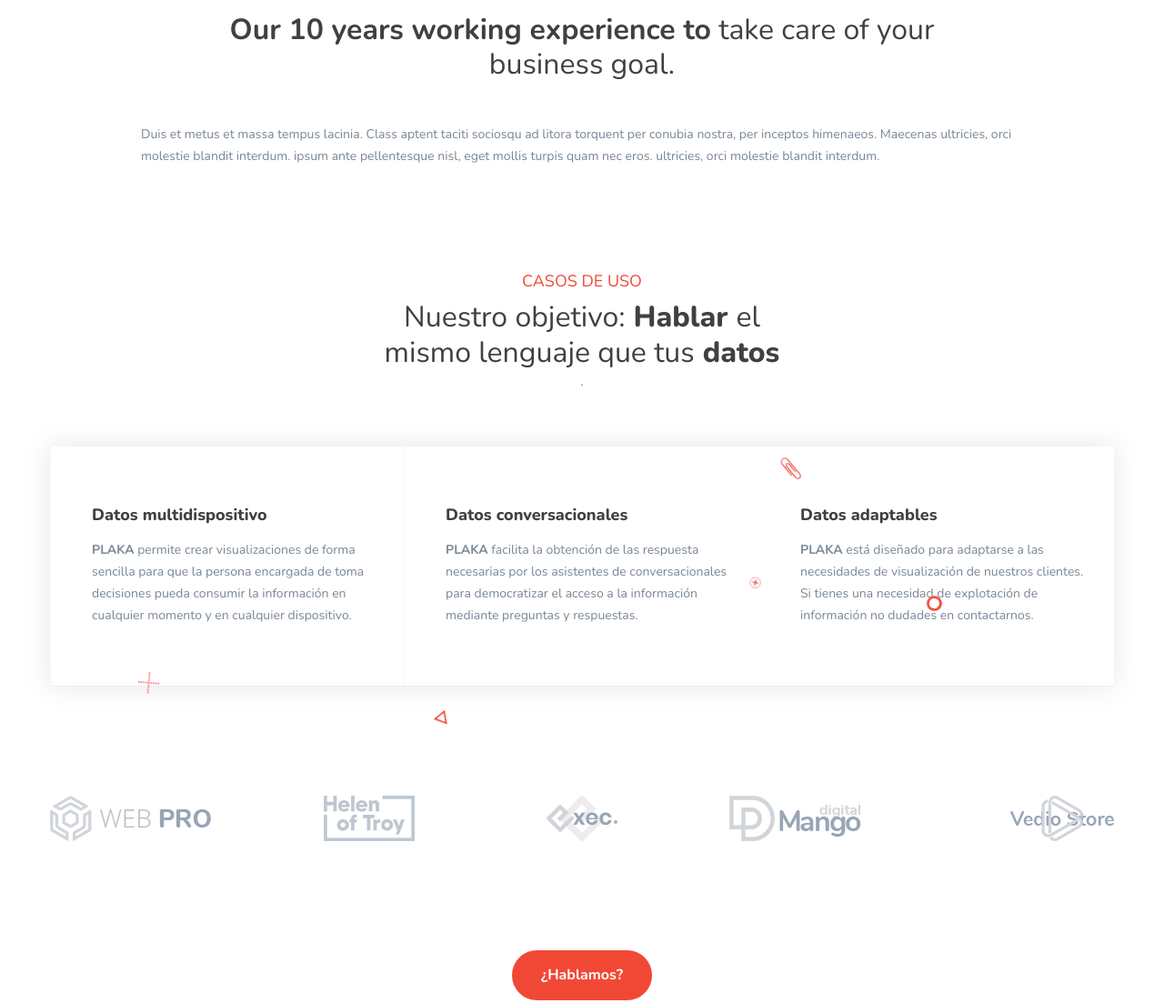
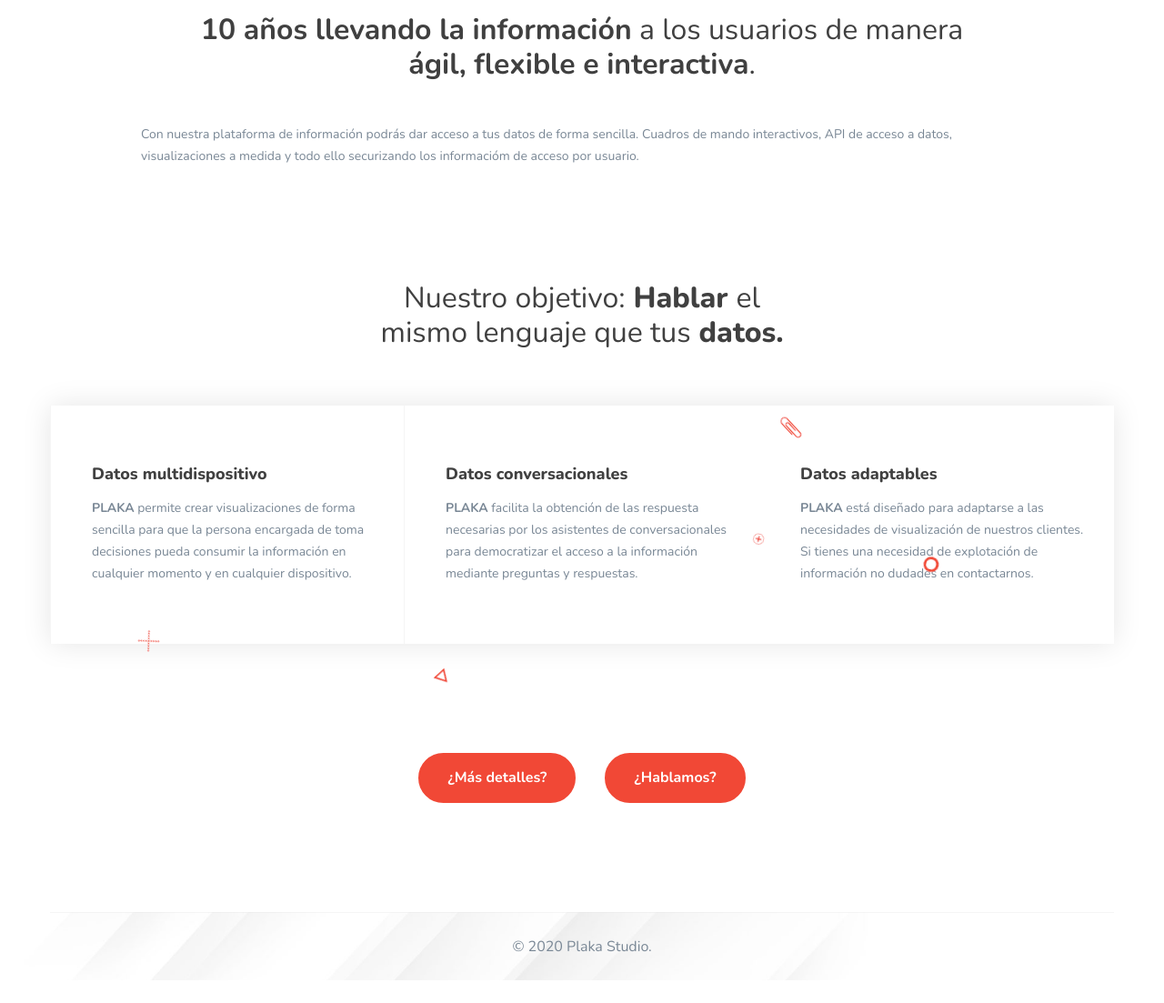
Before and after one commit to plakastudio/plaka-web-site, a plain HTML site: page index.html in a window 1280 px wide. Shown: the part 796-1899 px from the top of the page at 91% size. After the commit the page ends 1874 px from the top, so only its background shows below. Drawn offline with nearby package versions, Linux system fonts and the light colour scheme; files whose address does not match are found by name.

Commit message:
cambios en texto de la web

```diff
--- a/index.html
+++ b/index.html
@@ -5,7 +5,7 @@
     <meta charset="utf-8">
 
     <!--====== Title ======-->
-    <title>Plaka Studio | Argalladas</title>
+    <title>Plaka Studio</title>
 
     <meta name="description" content="">
     <meta name="viewport" content="width=device-width, initial-scale=1">
@@ -74,7 +74,7 @@
                     <div class="col-lg-7">
                         <div class="header-hero-content">
                             <h1 class="hero-title wow fadeInUp" data-wow-duration="1s" data-wow-delay="0.2s"><b>Plaka</b> <span>Studio</span></h1>
-                            <p class="text wow fadeInUp" data-wow-duration="1s" data-wow-delay="0.5s">Phasellus vel elit efficitur, gravida libero sit amet, scelerisque  tortor arcu, commodo sit amet nulla sed.</p>
+                            <p class="text wow fadeInUp" data-wow-duration="1s" data-wow-delay="0.5s">La herramienta que te ayudará a contar historias mediante la visualización de datos.</p>
 
                         </div> <!-- header hero content -->
                     </div>
@@ -98,7 +98,7 @@
                 <div class="col-lg-9">
                     <div class="about-title text-center wow fadeInUp" data-wow-duration="1s" data-wow-delay="0.3s">
                         <!-- <h6 class="welcome">Plaka Studio</h6> -->
-                        <h3 class="title"><span>Our 10 years working experience to </span> take care of your business goal.</h3>
+                        <h3 class="title"><span>10 años llevando la información</span> a los usuarios de manera <span>ágil, flexible e interactiva</span>.</h3>
                     </div>
                 </div>
             </div> <!-- row -->
@@ -112,7 +112,10 @@
             <div class="row justify-content-center">
                 <div class="col-lg-10">
                     <div class="about-content pt-45">
-                        <p class="text wow fadeInUp" data-wow-duration="1s" data-wow-delay="0.4s">Duis et metus et massa tempus lacinia. Class aptent taciti sociosqu ad litora torquent per conubia nostra, per inceptos himenaeos. Maecenas ultricies, orci molestie blandit interdum. ipsum ante pellentesque nisl, eget mollis turpis quam nec eros. ultricies, orci molestie blandit interdum.</p>
+                        <p class="text wow fadeInUp" data-wow-duration="1s" data-wow-delay="0.4s">
+                            Con nuestra plataforma de información podrás dar acceso a tus datos de forma sencilla.
+                            Cuadros de mando interactivos, API de acceso a datos, visualizaciones a medida y todo ello securizando los informacióm de acceso por usuario.
+                        </p>
                     </div> <!-- about content -->
                 </div>
             </div> <!-- row -->
@@ -125,14 +128,18 @@
 
     <section id="services" class="service-area pt-115">
         <div class="container">
+
+
+
             <div class="row justify-content-center">
                 <div class="col-xl-5 col-lg-6 col-md-8 col-sm-9">
                     <div class="section-title text-center wow fadeInUp" data-wow-duration="1s" data-wow-delay="0.2s">
-                        <h6 class="sub-title">Casos de uso</h6>
-                        <h3 class="title"><span>Nuestro objetivo:</span> Hablar <span>el mismo lenguaje que tus</span> datos</h3>.
+                        <h5 class="title"><span>Nuestro objetivo:</span> Hablar <span>el mismo lenguaje que tus</span> datos.</h5>
                     </div><!-- section title -->
                 </div>
             </div> <!-- row -->
+
+
             <div class="service-wrapper mt-60 wow fadeInUp" data-wow-duration="1s" data-wow-delay="0.6s">
                 <div class="row no-gutters justify-content-center">
                     <div class="col-lg-4 col-md-7">
@@ -181,47 +188,51 @@
                     </div>
                 </div> <!-- row -->
             </div> <!-- service wrapper -->
-        </div> <!-- container -->
-    </section>
-
-    <!--====== SERVICE PART ENDS ======-->
 
             <!--====== BRAND PART START ======-->
 
-    <div id="brand" class="brand-area">
+            <!-- <div id="brand" class="brand-area">
                 <div class="container">
                     <div class="row">
                         <div class="col-lg-12">
                             <div class="brand-wrapper pt-70 clearfix">
                                 <div class="single-brand mt-50 text-md-left wow fadeIn" data-wow-duration="1s" data-wow-delay="0.2s">
                                     <img src="assets/images/brand-1.png" alt="brand">
-                        </div> <!-- single brand -->
+                                </div>
                                 <div class="single-brand mt-50 wow fadeIn" data-wow-duration="1s" data-wow-delay="0.3s">
                                     <img src="assets/images/brand-2.png" alt="brand">
-                        </div> <!-- single brand -->
+                                </div>
                                 <div class="single-brand mt-50 wow fadeIn" data-wow-duration="1s" data-wow-delay="0.4s">
                                     <img src="assets/images/brand-3.png" alt="brand">
-                        </div> <!-- single brand -->
+                                </div>
                                 <div class="single-brand mt-50 wow fadeIn" data-wow-duration="1s" data-wow-delay="0.5s">
                                     <img src="assets/images/brand-4.png" alt="brand">
-                        </div> <!-- single brand -->
+                                </div>
                                 <div class="single-brand mt-50 text-md-right wow fadeIn" data-wow-duration="1s" data-wow-delay="0.6s">
                                     <img src="assets/images/brand-5.png" alt="brand">
-                        </div> <!-- single brand -->
-                    </div> <!-- brand wrapper -->
                                 </div>
-            </div> <!-- row -->
-        </div> <!-- container -->
                             </div>
+                        </div>
+                    </div>
+                </div>
+            </div>-->
 
             <!--====== BRAND PART ENDS ======-->
+
+
+        </div> <!-- container -->
+    </section>
+
+    <!--====== SERVICE PART ENDS ======-->
+
 
     <!--====== CONTACT PART START ======-->
 
     <section id="contact" class="contact-area pt-120 pb-120">
         <div class="container">
             <div class="row justify-content-center">
-                <a type="button"  class="main-btn">¿Hablamos?</a>
+                <a target="_blank" type="button"  class="main-btn mr-3" href="https://docs.google.com/presentation/d/e/2PACX-1vRG43tJ-Y8hl1SwOxOlJiwi8cD8Z-Xn5WPNLe2UZ5hmhwWGzl6p7pCM_IWDsDxOvMu_oN7lJ1GqT66n/pub?start=true&loop=false&delayms=3000">¿Más detalles?</a>
+                <a href = "mailto:fernando.blanco.dosil@gmail.com" type="button"  class="main-btn ml-3">¿Hablamos?</a>
             </div>
         </div> <!-- container -->
     </section>
@@ -233,7 +244,7 @@
     <footer id="footer" class="footer-area bg_cover" style="background-image: url(assets/images/footer-bg.jpg)">
         <div class="container">
             <div class="footer-copyright text-center">
-                <p class="text">© 2022 Crafted by <a href="https://uideck.com" rel="nofollow">UIdeck</a> All Rights Reserved.</p>
+                <p class="text">© 2020 Plaka Studio.</p>
             </div>
         </div> <!-- container -->
     </footer>
```
Also changed, not shown: assets/images/plk.png (added). Lines whose indentation alone changed are shown as unchanged.
